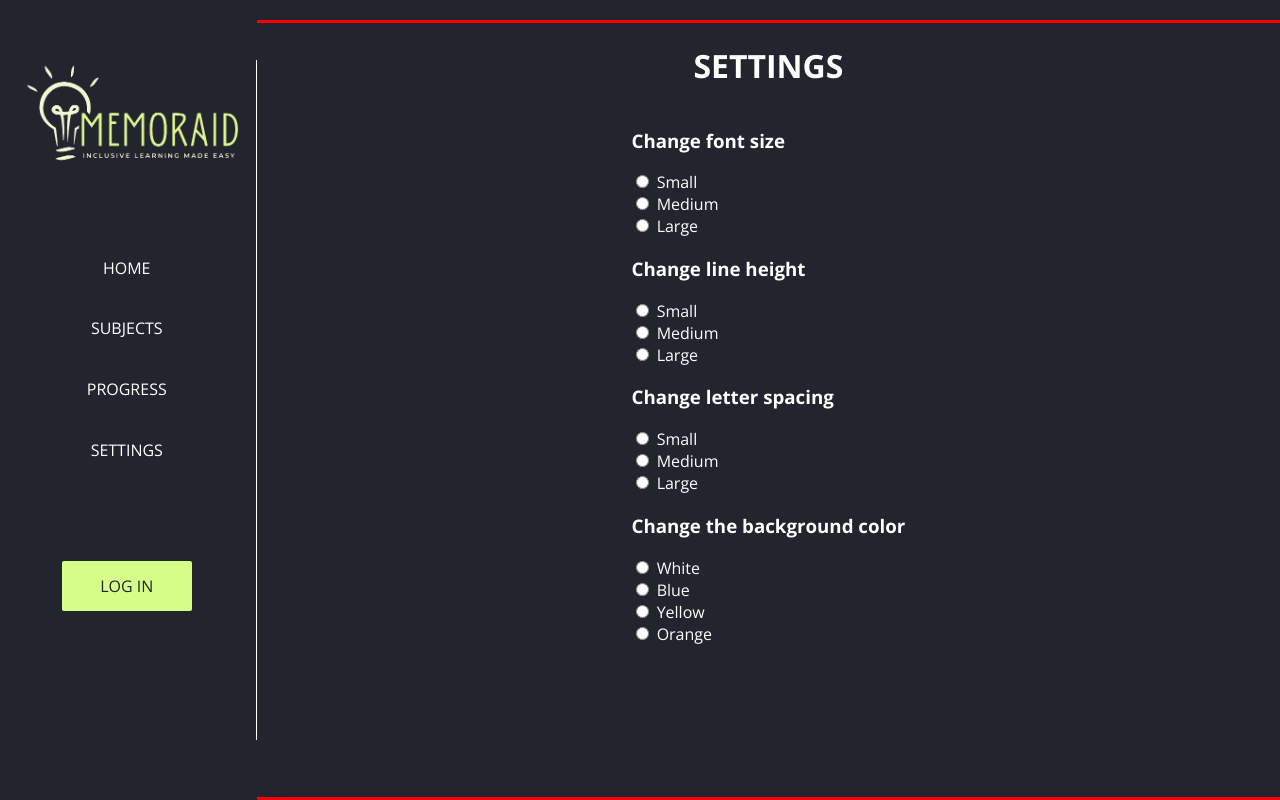
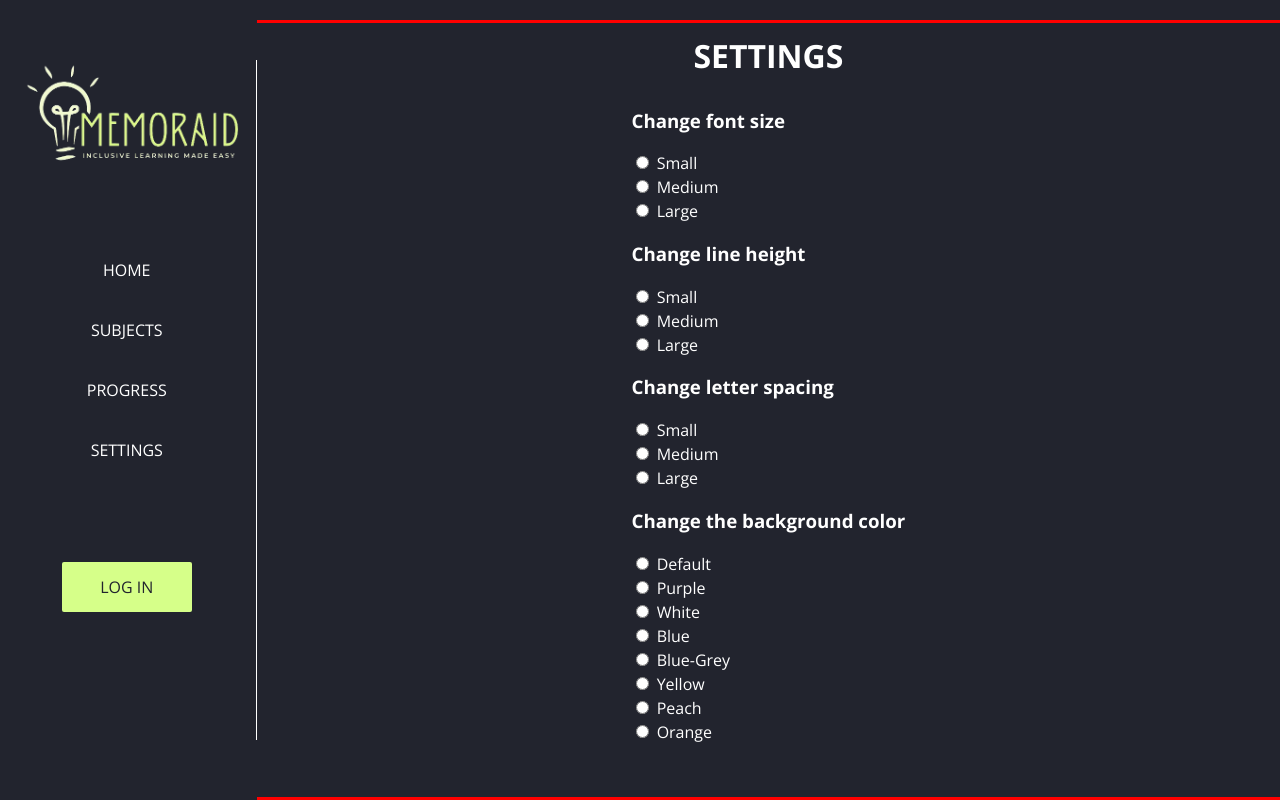
Before and after one commit to rkumari2/memoraid_client, a React (Vite) app: page /settings in a window 1280 px wide. Built offline with nearby package versions, Linux system fonts and the light colour scheme.

Commit message:
logged in user subjects page styling done

```diff
--- a/package.json
+++ b/package.json
@@ -13,6 +13,7 @@
     "axios": "^1.6.1",
     "react": "^18.2.0",
     "react-dom": "^18.2.0",
+    "react-icons": "^4.12.0",
     "react-redux": "^8.1.3",
     "react-router-dom": "^6.18.0",
     "redux": "^4.2.1",
--- /dev/null
+++ b/src/components/LoadingAnimation/index.jsx
@@ -0,0 +1,17 @@
+import React from 'react'
+import './style.css'
+
+const LoadingAnimation = () => {
+    return (
+        <div class="spinner-box">
+            <div class="configure-border-1">
+                <div class="configure-core"></div>
+            </div>
+            <div class="configure-border-2">
+                <div class="configure-core"></div>
+            </div>
+        </div>
+    )
+}
+
+export default LoadingAnimation
--- /dev/null
+++ b/src/components/LoadingAnimation/style.css
@@ -0,0 +1,39 @@
+.spinner-box {
+    width: 300px;
+    height: 300px;
+    display: flex;
+    justify-content: center;
+    align-items: center;
+    background-color: transparent;
+}
+
+.configure-border-1 {
+    width: 115px;
+    height: 115px;
+    padding: 3px;
+    position: absolute;
+    display: flex;
+    justify-content: center;
+    align-items: center;
+    background: #fb5b53;
+    animation: configure-clockwise 3s ease-in-out 0s infinite alternate;
+  }
+
+  .configure-border-2 {
+    width: 115px;
+    height: 115px;
+    padding: 3px;
+    left: -115px;
+    display: flex;
+    justify-content: center;
+    align-items: center;
+    background: rgb(63,249,220);
+    transform: rotate(45deg);
+    animation: configure-xclockwise 3s ease-in-out 0s infinite alternate;
+  }
+
+  .configure-core {
+    width: 100%;
+    height: 100%;
+    background-color: #1d2630;
+  }
--- a/src/components/Search/index.jsx
+++ b/src/components/Search/index.jsx
@@ -1,6 +1,8 @@
 import React, { useEffect, useState } from 'react'
 import axios from 'axios'
 import { useAuth } from '../../authContext'
+import { IoMdClose } from "react-icons/io";
+
 
 const Search = ({ handleHideSubject, handleShowSubject, handleSearch, resetSearch }) => {
 
@@ -83,9 +85,9 @@ const Search = ({ handleHideSubject, handleShowSubject, handleSearch, resetSearc
                     />
 
                     {inputText && (
-                        <button className='button' id='clear-btn' onClick={handleClearClick}> X </button>
+                        <button className='button' id='clear-btn' onClick={handleClearClick}> <IoMdClose className='icon' /> </button>
                     )}
-                <button className='button' id='search-btn' onClick={handleButtonClick}>Submit</button>
+                <button className='button' id='search-btn' onClick={handleButtonClick}>SUBMIT</button>
             </form>
         </>
     )
--- a/src/components/SubjectCard/index.jsx
+++ b/src/components/SubjectCard/index.jsx
@@ -4,8 +4,11 @@ import { useAuth } from '../../authContext'
 import { useNavigate } from 'react-router-dom'
 import { useSubject } from '../../subjectContext'
 import AddSubjectBtn from '../AddSubjectBtn'
+import { useSelector } from 'react-redux';
 
 const SubjectCard = () => {
+
+    const { bgColor, spacing, lineSpacing, size } = useSelector((state) => state.accessibility);
 
     const { responseToken } = useAuth()
 
@@ -60,7 +63,9 @@ const SubjectCard = () => {
                 {results.length === 0 && (<h1>You don't have any subjects</h1>)}
 
                 {results.map((item) => (
-                    <li key={item.id} className='subject-card' onClick={() => handleSubjectClick(item.id, item.subject)}>
+                    <li key={item.id} className='subject-card'
+                    id='accessibility' style={{backgroundColor: bgColor}}
+                    onClick={() => handleSubjectClick(item.id, item.subject)}>
                         <p> {item.subject} </p>
                     </li>
                 ))}
--- a/src/components/SubjectsPageLoggedIn/index.jsx
+++ b/src/components/SubjectsPageLoggedIn/index.jsx
@@ -1,8 +1,11 @@
 import React, { useState } from 'react'
 import Search from '../Search'
 import SubjectCard from '../SubjectCard'
+import { useSelector } from 'react-redux';
 
 const SubjectsPageLoggedIn = () => {
+
+  const { bgColor } = useSelector((state) => state.accessibility);
 
   const [ showSubject, setShowSubject ] = useState(true)
   const [ finalSearchResults, SetFinalSearchResults ] = useState([])
@@ -35,17 +38,17 @@ const SubjectsPageLoggedIn = () => {
 
   return (
     <div className='subjects-cont'>
-      <h1> SUBJECTS </h1>
+      <h1> Topics </h1>
 
       <Search handleHideSubject={handleHideSubject} handleShowSubject={handleShowSubject} handleSearch={handleSearch} resetSearch={resetSearch} />
 
       <div>
-        {showSubject && !searching ? (<SubjectCard/>) : null}
+        {showSubject && !searching ? (<SubjectCard />) : null}
 
         {(searching || finalSearchResults.length > 0) && (
           <ul className='subjectsOutput-cont'>
             {finalSearchResults.map((result) => (
-              <li key={result.id} className='subject-card'>
+              <li key={result.id} className='subject-card' id='accessibility' style={{backgroundColor: bgColor}}>
                   <p>{result.subject}</p>
               </li>
             ))}
--- a/src/pages/Settings/index.jsx
+++ b/src/pages/Settings/index.jsx
@@ -52,7 +52,7 @@ const Settings = () => {
 
   useEffect(() => {
     // document.body.style.backgroundColor = bgColor;
-    const element = document.getElementById('accessibility-question')
+    const element = document.getElementById('accessibility')
     if(element) {
       element.style.backgroundColor = bgColor
     }
@@ -188,6 +188,39 @@ const Settings = () => {
         <div id='bg-color'>
           <h3>Change the background color</h3>
           <div id="radio-cont">
+          <div>
+              <input
+                type="radio"
+                name="background-color"
+                value="#efffd0"
+                checked={bgColor === '#efffd0'}
+                onChange={() => handleBgChange('#efffd0')}
+              />
+              <label htmlFor="default colour"> Default </label>
+          </div>
+
+          <div>
+              <input
+                type="radio"
+                name="background-color"
+                value="#B987DC"
+                checked={bgColor === '#B987DC'}
+                onChange={() => handleBgChange('#B987DC')}
+              />
+              <label htmlFor="purple"> Purple </label>
+          </div>
+
+          {/* <div>
+              <input
+                type="radio"
+                name="background-color"
+                value="#BD987DC"
+                checked={bgColor === '#BD987DC'}
+                onChange={() => handleBgChange('#BD987DC')}
+              />
+              <label htmlFor="purple colour"> Purple </label>
+          </div> */}
+
             <div>
               <input
                 type="radio"
@@ -204,9 +237,9 @@ const Settings = () => {
                 type="radio"
                 id="color-blue"
                 name="background-color"
-                value="#C1E7FF"
-                checked={bgColor === '#C1E7FF'}
-                onChange={() => handleBgChange('#C1E7FF')}
+                value="#96ADFC"
+                checked={bgColor === '#96ADFC'}
+                onChange={() => handleBgChange('#96ADFC')}
               />
               <label htmlFor="color-blue"> Blue </label>
             </div>
@@ -214,13 +247,37 @@ const Settings = () => {
             <div>
               <input
                 type="radio"
+                id="color-blue"
+                name="background-color"
+                value="#DBE1F1"
+                checked={bgColor === '#DBE1F1'}
+                onChange={() => handleBgChange('#DBE1F1')}
+              />
+              <label htmlFor="color-blue"> Blue-Grey </label>
+            </div>
+
+            <div>
+              <input
+                type="radio"
                 id="color-yellow"
                 name="background-color"
-                value="#FCFFC1"
-                checked={bgColor === '#FCFFC1'}
-                onChange={() => handleBgChange('#FCFFC1')}
+                value="#F8FD89"
+                checked={bgColor === '#F8FD89'}
+                onChange={() => handleBgChange('#F8FD89')}
               />
               <label htmlFor="color-yellow"> Yellow </label>
+            </div>
+
+            <div>
+              <input
+                type="radio"
+                id="color-peach"
+                name="background-color"
+                value="#EDD1B0"
+                checked={bgColor === '#EDD1B0'}
+                onChange={() => handleBgChange('#EDD1B0')}
+              />
+              <label htmlFor="color-peach"> Peach </label>
             </div>
 
             {/* <div>
@@ -252,9 +309,9 @@ const Settings = () => {
                 type="radio"
                 id="color-orange"
                 name="background-color"
-                value="#FFDDB5"
-                checked={bgColor === '#FFDDB5'}
-                onChange={() => handleBgChange('#FFDDB5')}
+                value="#EDDD6E"
+                checked={bgColor === '#EDDD6E'}
+                onChange={() => handleBgChange('#EDDD6E')}
               />
               <label htmlFor="color-orange"> Orange </label>
             </div>
--- a/src/pages/Subjects/index.jsx
+++ b/src/pages/Subjects/index.jsx
@@ -1,8 +1,8 @@
 import React from 'react'
-import { Link } from 'react-router-dom'
 import { useAuth } from '../../authContext'
 import './style.css'
 import { SubjectsPageLoggedIn } from '../../components'
+import LoadingAnimation from '../../components/LoadingAnimation'
 
 
 const Subjects = () => {
@@ -13,7 +13,7 @@ const Subjects = () => {
     <div className='page-layout'>
 
       {isLoggedIn ? (<SubjectsPageLoggedIn/>) : (
-        <button className='button'> LOG IN </button>
+        <LoadingAnimation />
       )}
 
     </div>
--- a/src/style.css
+++ b/src/style.css
@@ -11,6 +11,7 @@
 
 * {
     font-family: 'Open Sans', sans-serif;
+    line-height: 1.5rem;
 }
 
 body {
@@ -85,3 +86,7 @@ body {
 .highlight {
     color: var(--pink);
 }
+
+.icon {
+    font-size: 25px;
+}
```
Also changed, not shown: src/components/AddSubjectBtn/index.jsx (+5 -4 lines), src/pages/Subjects/style.css (+18 -5 lines), public/cloud.jpg (added), 1 other file (tests, documents, lock files or other folders).
